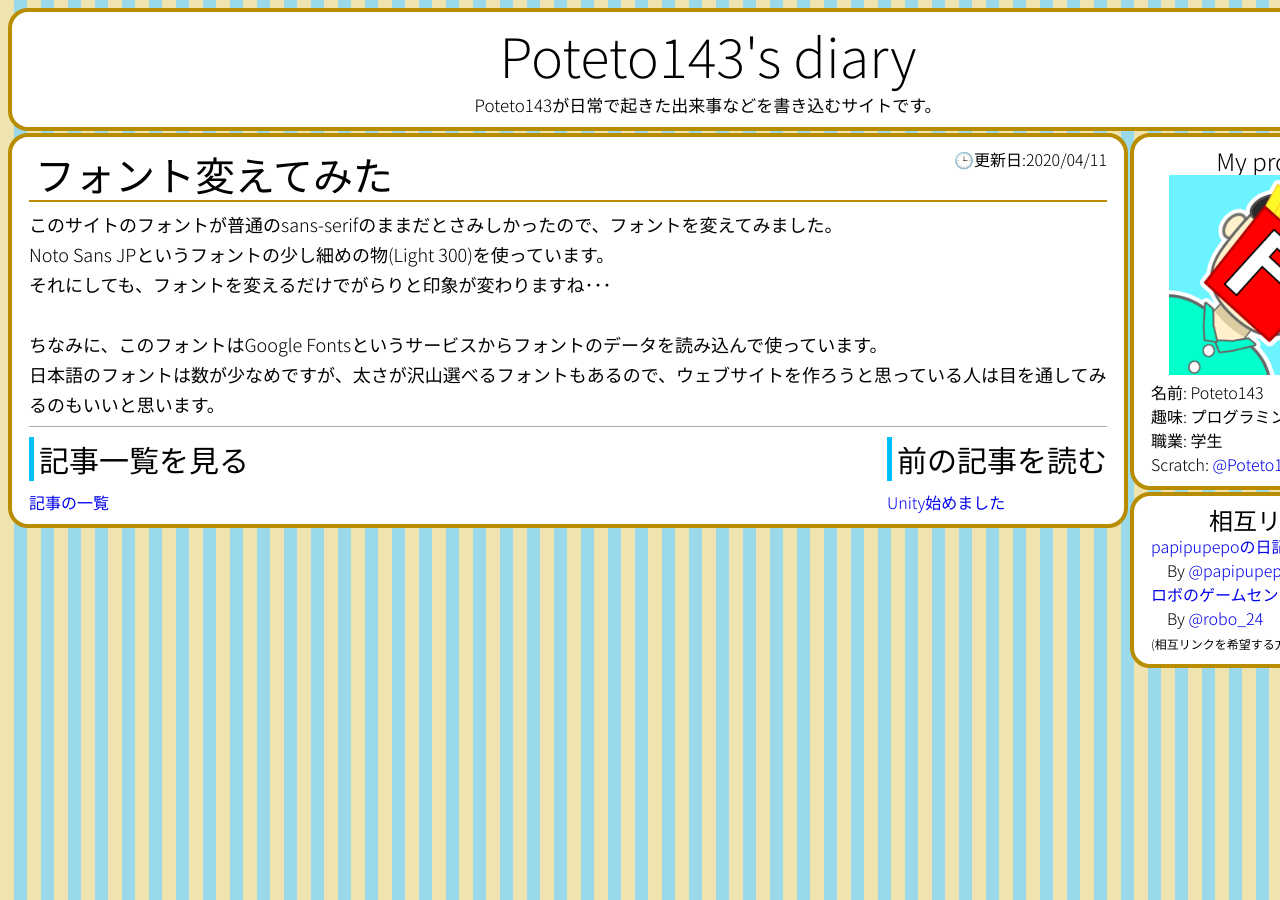
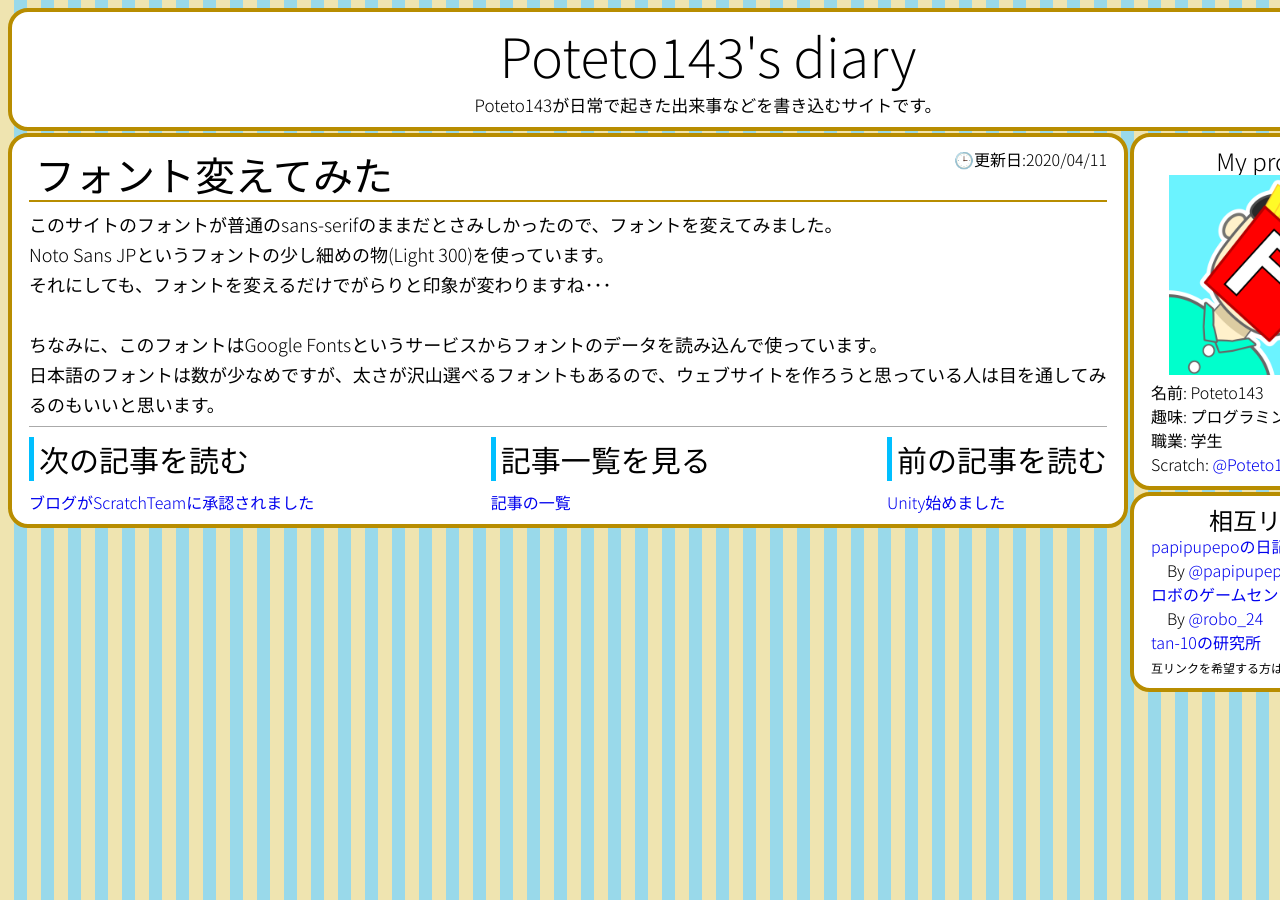
Before and after one commit to Poteto143/Poteto143s_diary, a Jekyll site: the page built from _posts/2020-04-11-Changed-font-on-site.md, in a window 1280 px wide. Built offline with Jekyll 4.4.1, drawn with Linux system fonts in a browser that asks for light colours.

Commit message:
tan-10さんのリンク追加・記事追加

```diff
--- a/_includes/sidebar.html
+++ b/_includes/sidebar.html
@@ -13,6 +13,8 @@
         　By <a href="https://scratch.mit.edu/users/papipupepo/">@papipupepo</a><br>
         <a href="http://robo-gamecenter.seesaa.net/">ロボのゲームセンター</a><br>
         　By <a href="https://scratch.mit.edu/users/robo_24/">@robo_24</a><br>
+        <a href="https://tan-10.github.io/">tan-10の研究所</a>
+        　By <a href="https://scratch.mit.edu/users/tan-10/">@tan-10</a>
         <span style="font-size: 12px;">(相互リンクを希望する方は<a href="{{site.url}}\2020\03\18\Look-for-link-exchange.html">こちら</a>へ)</span>
     </div>
 </div>
--- /dev/null
+++ b/_posts/2020-04-15-This-blog-was-registered.md
@@ -0,0 +1,9 @@
+---
+layout: default
+pagename: ブログがScratchTeamに承認されました
+showfooter: True
+---
+題名の通り、当ブログがScratchTeamに承認され、Scratchウェブサイト内でリンクの掲載が出来るようになりました!<br>
+もしよろしければScratchウェブサイトで拡散していただけると嬉しいです。<br><br>
+また、それに伴って[コメントをする用の専用のスタジオ](https://scratch.mit.edu/studios/26312192/)を作成しました。<br>
+記事に対してコメントしたい場合はそのスタジオをご利用ください。
```
